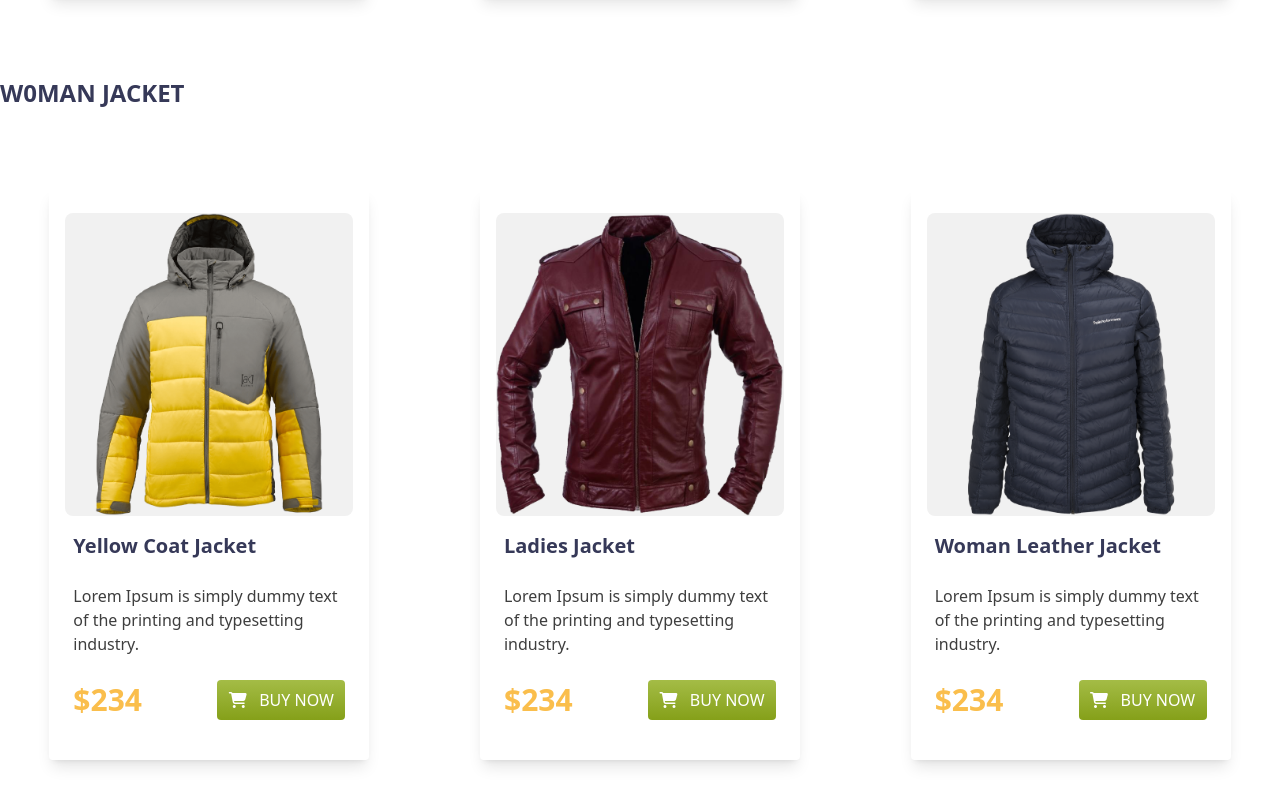
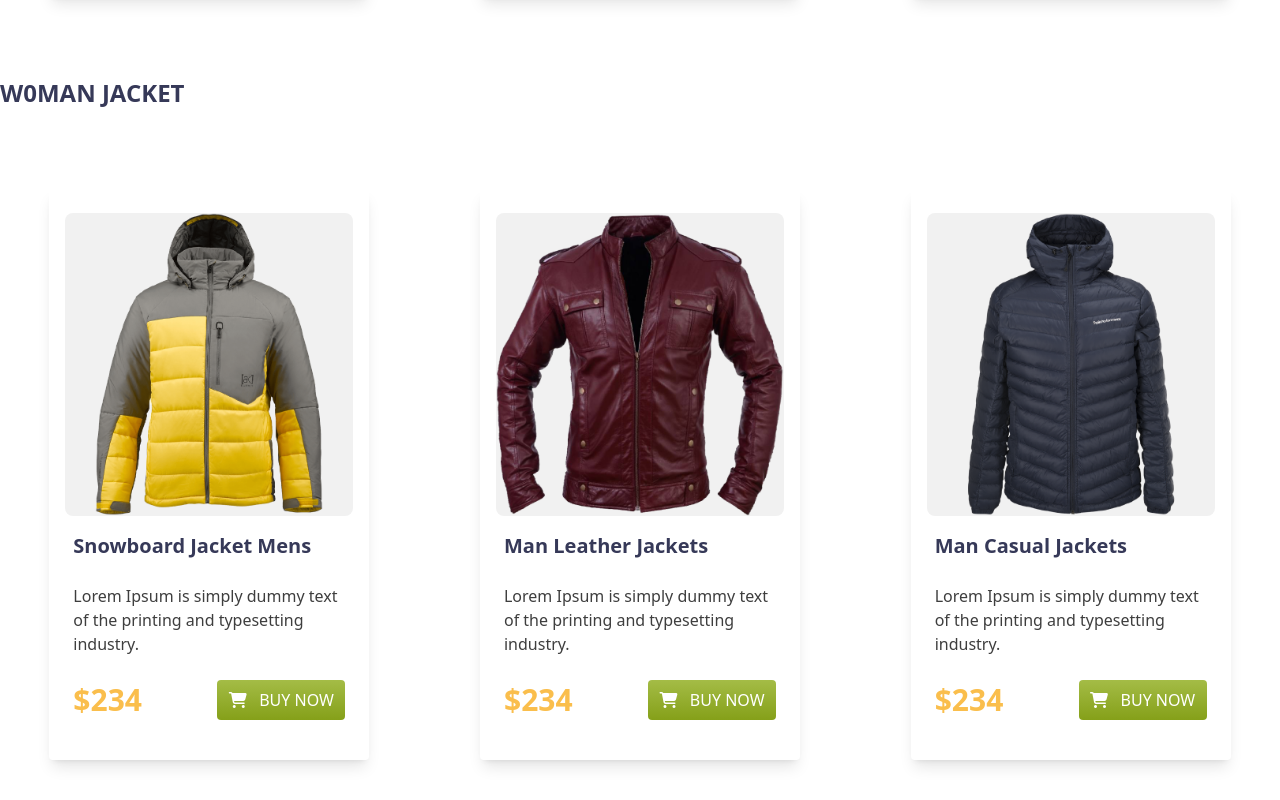
Before and after one commit to Showmandas/Penguin-fashion-by-tailwind, a plain HTML site: page index.html in a window 1280 px wide. Shown: the part 1201-2001 px from the top of the page. Drawn offline with nearby package versions, Linux system fonts and the light colour scheme.

Commit message:
man section complete

```diff
--- a/index.html
+++ b/index.html
@@ -96,7 +96,7 @@
             <div class="rounded overflow-hidden shadow-lg max-w-sm w-80 py-6">
                 <img src="images/jacket-4.png" class="w-72 mx-auto bg-[#F1F1F1] rounded-lg" alt="">
                 <div class="card-text px-6 py-4 flex flex-col space-y-6">
-                    <h1 class="font-semibold text-xl text-[#363958]">Yellow Coat Jacket </h1>
+                    <h1 class="font-semibold text-xl text-[#363958]">Snowboard Jacket Mens </h1>
                     <p class="text-[#3E3E3E] text-base font-normal">Lorem Ipsum is simply dummy text of the
                         printing and typesetting industry.</p>
                     <div class="flex justify-between items-center">
@@ -112,7 +112,7 @@
             <div class="rounded overflow-hidden shadow-lg max-w-sm w-80 py-6">
                 <img src="images/jacket-5.png" class="w-72 mx-auto bg-[#F1F1F1] rounded-lg" alt="">
                 <div class="card-text px-6 py-4 flex flex-col space-y-6">
-                    <h1 class="font-semibold text-xl text-[#363958]">Ladies Jacket   </h1>
+                    <h1 class="font-semibold text-xl text-[#363958]">Man Leather Jackets</h1>
                     <p class="text-[#3E3E3E] text-base font-normal">Lorem Ipsum is simply dummy text of the
                         printing and typesetting industry.</p>
                     <div class="flex justify-between items-center">
@@ -128,7 +128,7 @@
             <div class="rounded overflow-hidden shadow-lg max-w-sm w-80 py-6">
                 <img src="images/jacket-6.png" class="w-72 mx-auto bg-[#F1F1F1]  rounded-lg" alt="">
                 <div class="card-text px-6 py-4 flex flex-col space-y-6">
-                    <h1 class="font-semibold text-xl text-[#363958]">Woman Leather Jacket </h1>
+                    <h1 class="font-semibold text-xl text-[#363958]">Man Casual Jackets</h1>
                     <p class="text-[#3E3E3E] text-base font-normal">Lorem Ipsum is simply dummy text of the
                         printing and typesetting industry.</p>
                     <div class="flex justify-between items-center">
@@ -142,6 +142,7 @@
         </div><!--/py-10-->
 
     </div><!--grid-class-->
-  </section><!--/woman-section-->
+  </section><!--/man-section-->
+
 </body>
 </html>
```
